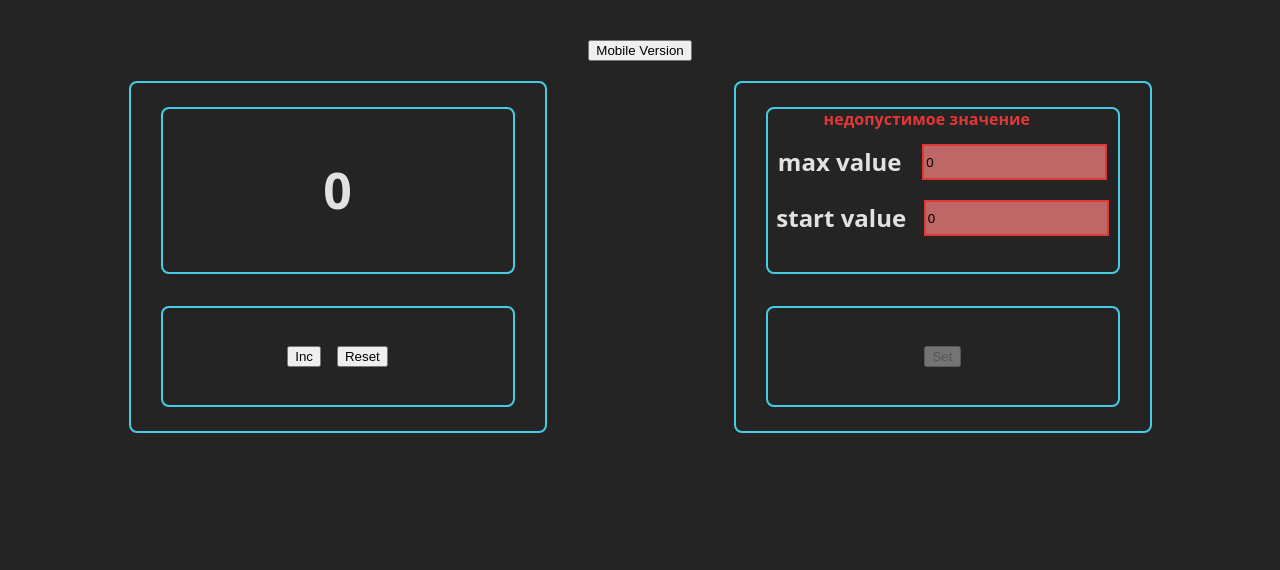
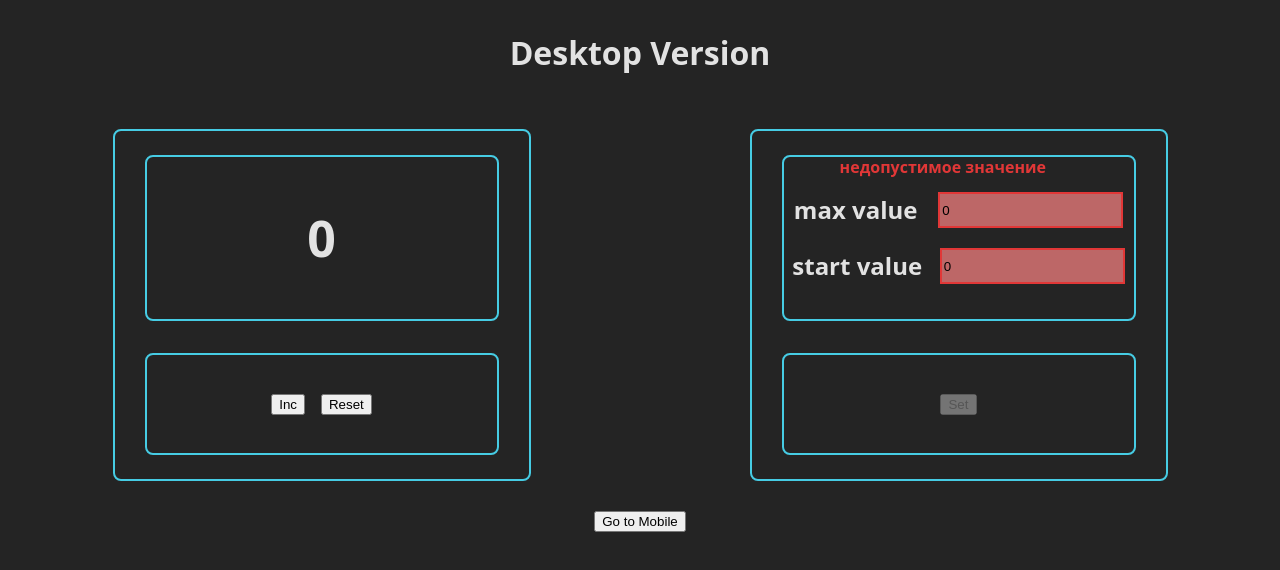
Before and after one commit to AlxTafari/counter, a React (Vite) app: page / in a window 1280 px wide. Shown: the top 570 px of the page. Built offline with nearby package versions, Linux system fonts and the light colour scheme.

Commit message:
refactor

```diff
--- a/package.json
+++ b/package.json
@@ -7,7 +7,9 @@
     "dev": "vite",
     "build": "vite build",
     "lint": "eslint .",
-    "preview": "vite preview"
+    "preview": "vite preview",
+    "predeploy": "pnpm build",
+    "deploy": "gh-pages -d dist"
   },
   "dependencies": {
     "clsx": "^2.1.1",
@@ -22,6 +24,7 @@
     "eslint": "^9.39.1",
     "eslint-plugin-react-hooks": "^7.0.1",
     "eslint-plugin-react-refresh": "^0.4.24",
+    "gh-pages": "^6.3.0",
     "globals": "^16.5.0",
     "sass": "^1.97.1",
     "vite": "^7.2.4"
--- a/src/App.css
+++ /dev/null
@@ -1,6 +0,0 @@
-#root {
-  max-width: 1280px;
-  margin: 0 auto;
-  padding: 2rem;
-  text-align: center;
-}
--- a/src/App.tsx
+++ b/src/App.tsx
@@ -1,8 +1,6 @@
-import './App.css'
 import {Counter} from "./components/counter/Counter";
 
 function App() {
-
     return (
         <>
             <Counter />
--- a/src/components/counter/Counter.module.scss
+++ b/src/components/counter/Counter.module.scss
@@ -3,5 +3,5 @@
   flex-direction: column;
   align-items: center;
   justify-content: space-between;
-  gap: 20px;
+  gap: 30px;
 }
--- a/src/components/counter/Counter.tsx
+++ b/src/components/counter/Counter.tsx
@@ -25,11 +25,9 @@ export const Counter = () => {
         return data ? JSON.parse(data)
             : defaultSetCounter
     })
-
     useEffect(() => {
         localStorage.setItem("counter", JSON.stringify(counter))
     },);
-
     // Проверка включить или выключить кнопку
     const disabledInc = counter.currentValue === counter.maxValue
     const disabledSet = counter.maxValueSet && counter.startValueSet < 0 || counter.startValueSet >= counter.maxValueSet;
@@ -43,7 +41,6 @@ export const Counter = () => {
         const newState = Number(e.currentTarget.value)
         setCounter({...counter, maxValueSet: newState});
     }
-
     // Кнопки управления счетчиком
     const incrementHandler = () => {
         const newState = counter.currentValue + 1
@@ -79,7 +76,7 @@ export const Counter = () => {
                        reset={resetHandler}
                        isDisabled={disabledInc}
                        callback={modeHandler}
-                       mobileView={true}/>
+                       mobileView/>
         : <CounterConfig startValue={counter.startValueSet}
                          maxValue={counter.maxValueSet}
                          setStartValue={onChangeStartValueHandler}
@@ -87,7 +84,7 @@ export const Counter = () => {
                          setCounter={modeHandler}
                          cancel={cancelHandler}
                          disabled={disabledSet}
-                         mobileView={true}/>
+                         mobileView/>
 
     const desktopCounter =
         <FlexWrapper>
@@ -112,8 +109,10 @@ export const Counter = () => {
     return (
 
         <div className={s.counter}>
-            <Button title={mobile ? "Desktop Version" : "Mobile Version"} onClick={()=>setMobile(!mobile)} />
+            <h1>{mobile ? "Mobile Version" : "Desktop Version"}</h1>
             {mobile ? mobileCounter : desktopCounter}
+            <Button title={mobile ? "Go to Desktop" : "Go to Mobile"} onClick={()=>setMobile(!mobile)} />
+
         </div>
     )
 };
--- a/src/styles/mixins.scss
+++ b/src/styles/mixins.scss
@@ -24,5 +24,4 @@
     $col-gap: $gap-col;
   }
   gap: $row-gap $col-gap;
-
 }
--- a/vite.config.js
+++ b/vite.config.js
@@ -3,6 +3,7 @@ import react from '@vitejs/plugin-react'
 
 // https://vite.dev/config/
 export default defineConfig({
+    base: "/counter/",
     plugins: [react()],
     css: {
         modules: {
```
Also changed, not shown: 1 other file (tests, documents, lock files or other folders).
